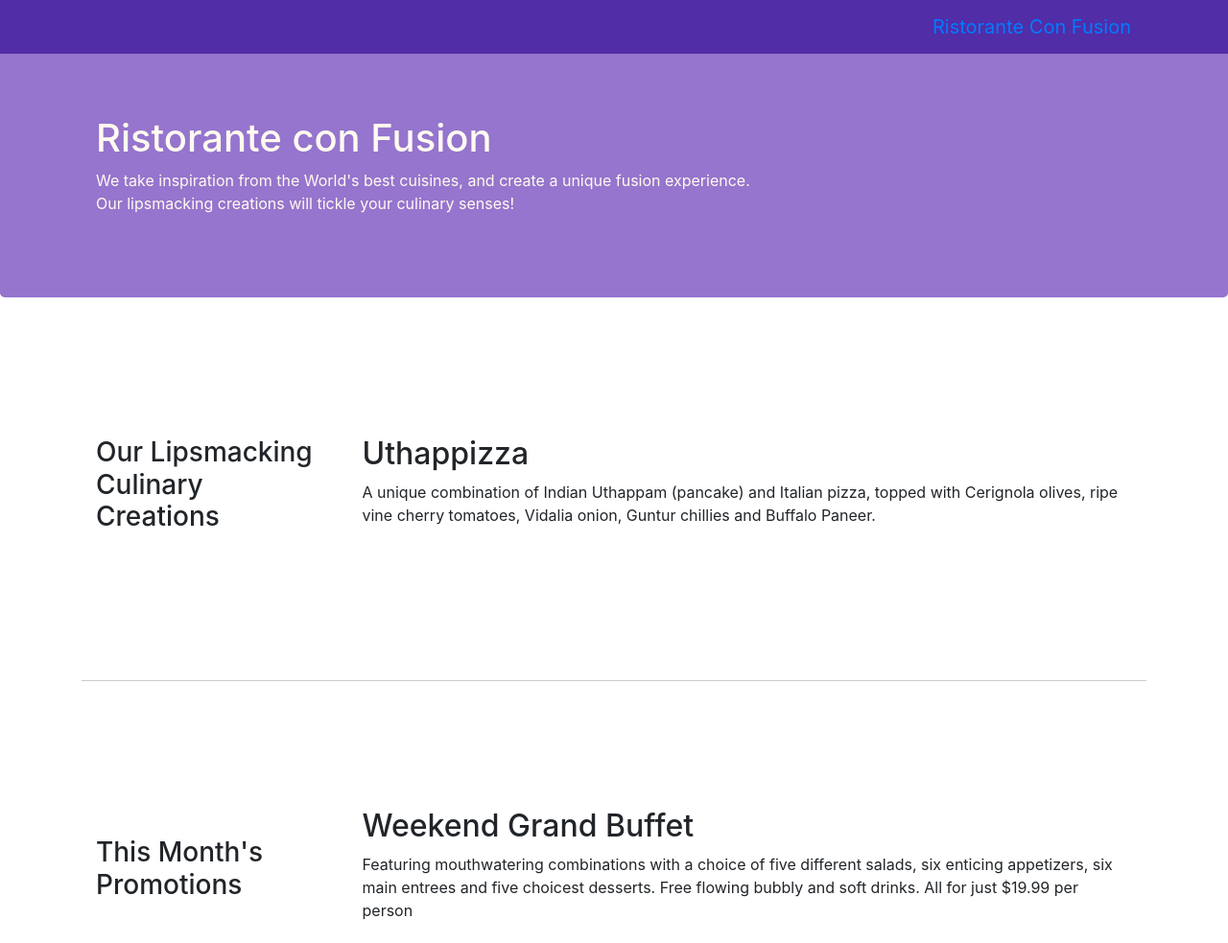
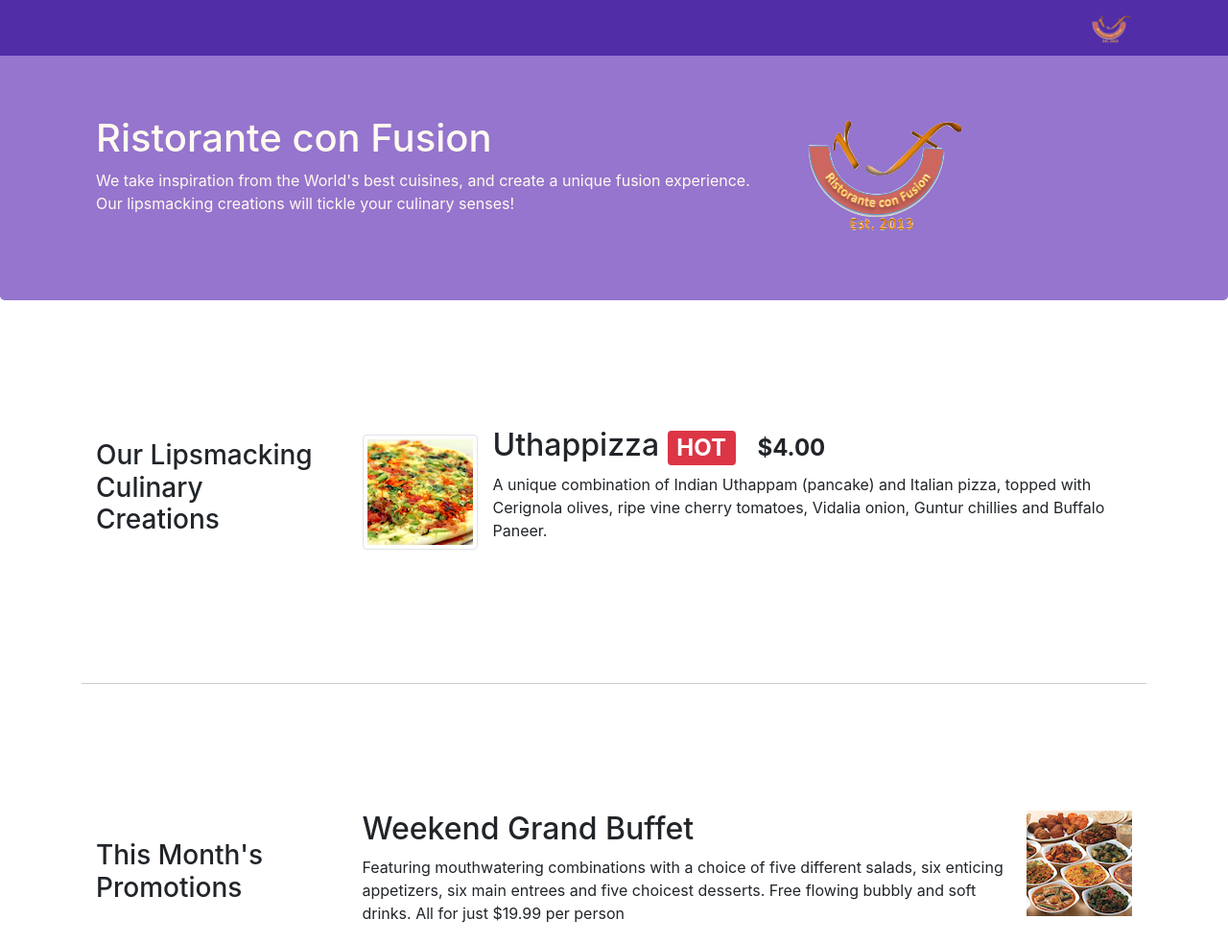
Before and after one commit to ChanandlerBonggg/bootstrap4, a website: page index.html in a window 1280 px wide. Shown: the top 983 px of the page at 96% size. Drawn offline with nearby package versions, Linux system fonts and the light colour scheme.

Commit message:
alerting users

```diff
--- a/index.html
+++ b/index.html
@@ -21,7 +21,7 @@
             <button class="navbar-toggler" type="button" data-toggle="collapse" data-target="#Navbar">
                 <span class="navbar-toggler-icon"></span>
             </button>
-            <a class="navbar-brand" href="#">Ristorante Con Fusion</a>
+            <a class="navbar-brand" href="#"><img src="img/logo.png" height="30" width="41"></a>
             <div class="collapse navbar-collapse" id="Navbar">
                 <ul class="navbar-nav">
                     <li class="nav-item active"><a class="nav-link" href=""><span class="fa fa-lg fa-home"></span> Home</a></li>
@@ -40,7 +40,8 @@
                     <h1>Ristorante con Fusion</h1>
                     <p>We take inspiration from the World's best cuisines, and create a unique fusion experience. Our lipsmacking creations will tickle your culinary senses!</p>
                 </div>
-                <div class="col col-sm">
+                <div class="col col-sm align-self-center">
+                    <img src="img/logo.png" class="img-fluid alt="logo">
                 </div>
             </div>
         </div>
@@ -52,8 +53,13 @@
                 <h3>Our Lipsmacking Culinary Creations</h3>
             </div>
             <div class="col-sm col-md flex-first">
-                <h2>Uthappizza</h2>
-                <p>A unique combination of Indian Uthappam (pancake) and Italian pizza, topped with Cerignola olives, ripe vine cherry tomatoes, Vidalia onion, Guntur chillies and Buffalo Paneer.</p>
+                <div class="media">
+                    <img src="img/uthappizza.png" alt="uthappizza"class="d-flex mr-3 img-thumbnail align-self-center">
+                    <div class="media-body">
+                    <h2 class="mt-0">Uthappizza <span class="badge badge-danger">HOT</span> <span class="badge badge-pill badge-default">$4.00</span></h2>
+                        <p class="hidden-xs-down">A unique combination of Indian Uthappam (pancake) and Italian pizza, topped with Cerignola olives, ripe vine cherry tomatoes, Vidalia onion, Guntur chillies and Buffalo Paneer.</p>
+                    </div>
+                </div>
             </div>
         </div>
 
@@ -62,9 +68,16 @@
             <div class="col-sm-4 col-md-3">
                 <h3>This Month's Promotions</h3>
             </div>
+
             <div class="col-sm col-md">
-                <h2>Weekend Grand Buffet</h2>
-                <p>Featuring mouthwatering combinations with a choice of five different salads, six enticing appetizers, six main entrees and five choicest desserts. Free flowing bubbly and soft drinks. All for just $19.99 per person </p>
+                <div class="media">
+                    <div class="media-body">
+                        <h2 class="mt-0">Weekend Grand Buffet</h2>
+                        <p class="hidden-xs-down">Featuring mouthwatering combinations with a choice of five different salads, six enticing appetizers, six main entrees and five choicest desserts. Free flowing bubbly and soft drinks. All for just $19.99 per person </p>
+                    </div>
+                    <img src="img/buffet.png" alt="buffet" class="d-flex ml-3 rounded-rounded">
+                </div>
+
             </div>
         </div>
 
@@ -73,9 +86,14 @@
                 <h3>Meet our Culinary Specialists</h3>
             </div>
             <div class="col-sm col-md flex-first">
-                <h2>Alberto Somayya</h2>
-                <h4>Executive Chef</h4>
-                <p>Award winning three-star Michelin chef with wide International experience having worked closely with whos-who in the culinary world, he specializes in creating mouthwatering Indo-Italian fusion experiences. </p>
+                <div class="media">
+                    <img class="d-flex mr-3 img-thumbnail align-self-center" src="img/alberto.png" alt="Alberto Somayya">
+                    <div class="media-body">
+                        <h2>Alberto Somayya</h2>
+                        <h4>Executive Chef</h4>
+                        <p class="hidden-xs-down">Award winning three-star Michelin chef with wide International experience having worked closely with whos-who in the culinary world, he specializes in creating mouthwatering Indo-Italian fusion experiences. </p>
+                    </div>
+                </div>
             </div>
         </div>
     </div>
```
Also changed, not shown: aboutus.html (+3 -2 lines), contactus.html (+3 -2 lines), img/alberto.png (added), img/buffet.png (added), img/logo.png (added), img/uthappizza.png (added), 1 other file.
